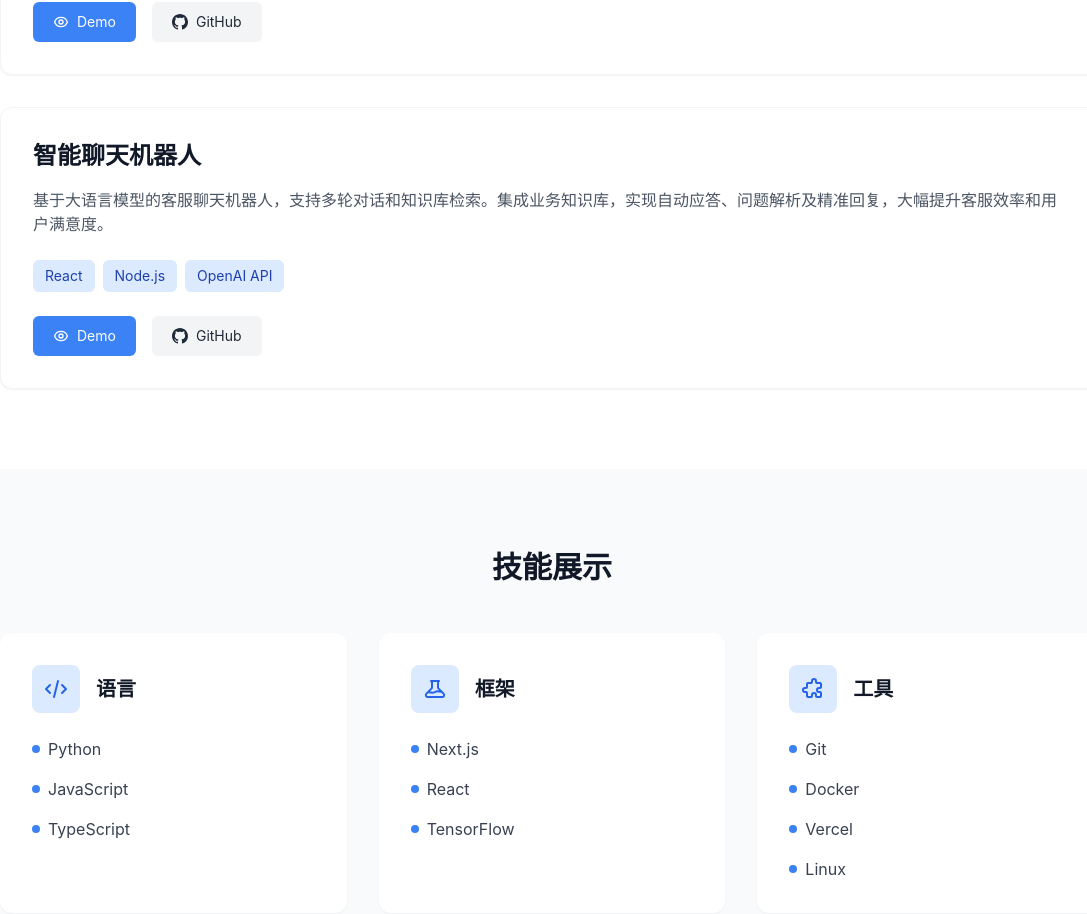
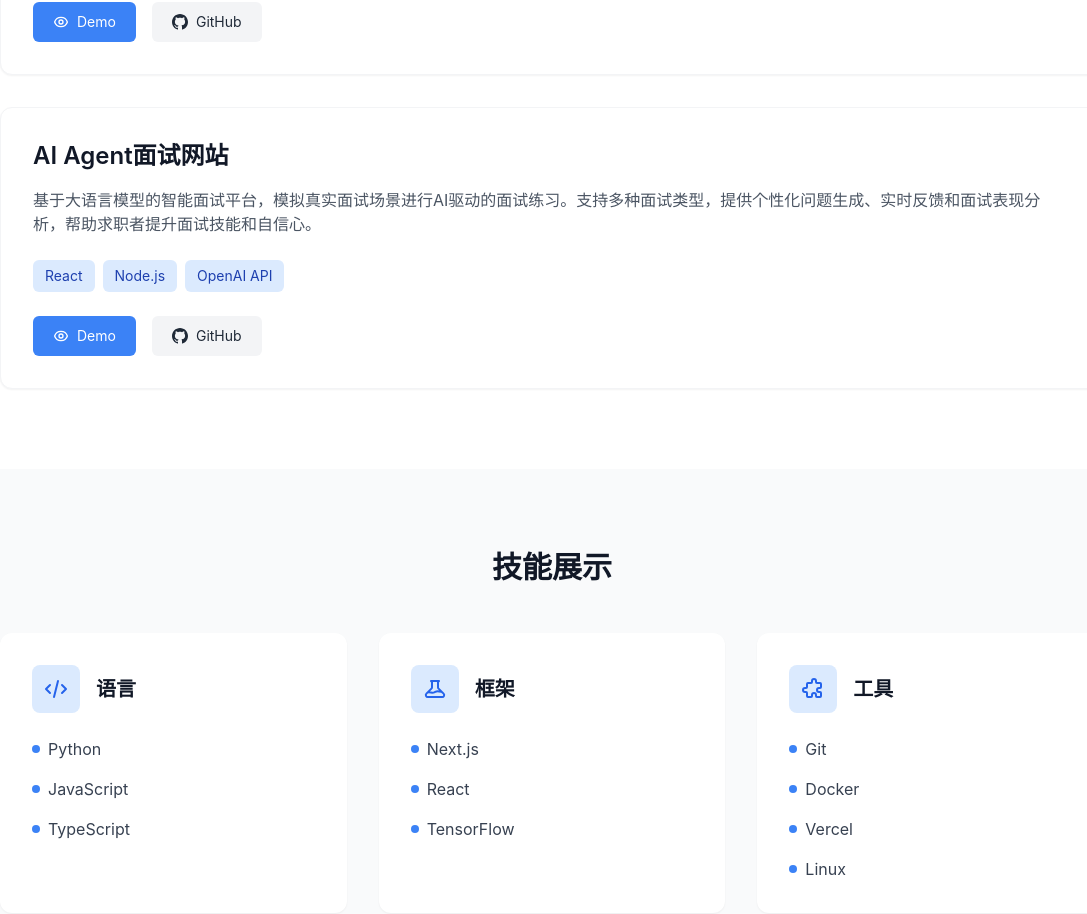
Before and after one commit to 849261680/personal-website, a Next.js app: page / in a window 1280 px wide. Shown: the part 1389-2303 px from the top of the page, without its empty margins (88-1175 px from the left). Built offline with nearby package versions, Linux system fonts and the light colour scheme.

Commit message:
feat: 更新项目展示部分，将智能聊天机器人改为AI Agent面试网站

```diff
--- a/src/app/page.tsx
+++ b/src/app/page.tsx
@@ -172,9 +172,9 @@ export default function Home() {
               {/* 项目卡片 3 */}
               <div className="bg-white rounded-xl border border-gray-100 overflow-hidden shadow-sm hover:shadow-md transition-all hover:translate-y-[-4px]">
                 <div className="p-8">
-                  <h3 className="text-2xl font-semibold mb-4 text-gray-900">智能聊天机器人</h3>
+                  <h3 className="text-2xl font-semibold mb-4 text-gray-900">AI Agent面试网站</h3>
                   <p className="text-gray-600 mb-6">
-                    基于大语言模型的客服聊天机器人，支持多轮对话和知识库检索。集成业务知识库，实现自动应答、问题解析及精准回复，大幅提升客服效率和用户满意度。
+                    基于大语言模型的智能面试平台，模拟真实面试场景进行AI驱动的面试练习。支持多种面试类型，提供个性化问题生成、实时反馈和面试表现分析，帮助求职者提升面试技能和自信心。
                   </p>
                   <div className="flex flex-wrap gap-2 mb-6">
                     <span className="px-3 py-1.5 bg-blue-100 text-blue-800 rounded-md text-sm">React</span>
@@ -195,7 +195,7 @@ export default function Home() {
                       Demo
                     </a>
                     <a
-                      href="https://github.com/yourusername/chatbot"
+                      href="https://github.com/849261680/interview-gpt"
                       target="_blank"
                       rel="noopener noreferrer"
                       className="text-sm px-5 py-2.5 bg-gray-100 text-gray-800 rounded-md hover:bg-gray-200 transition-colors inline-flex items-center"
```
